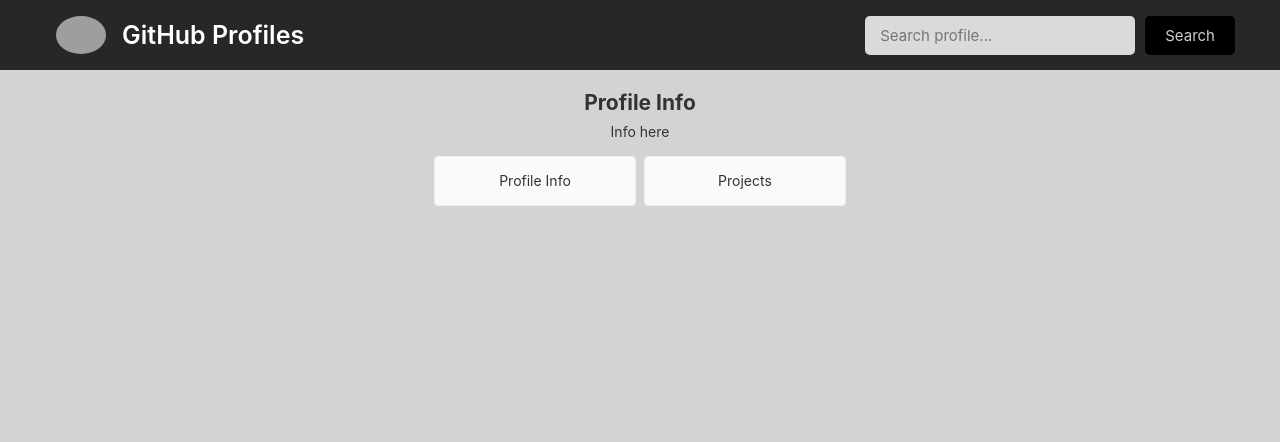
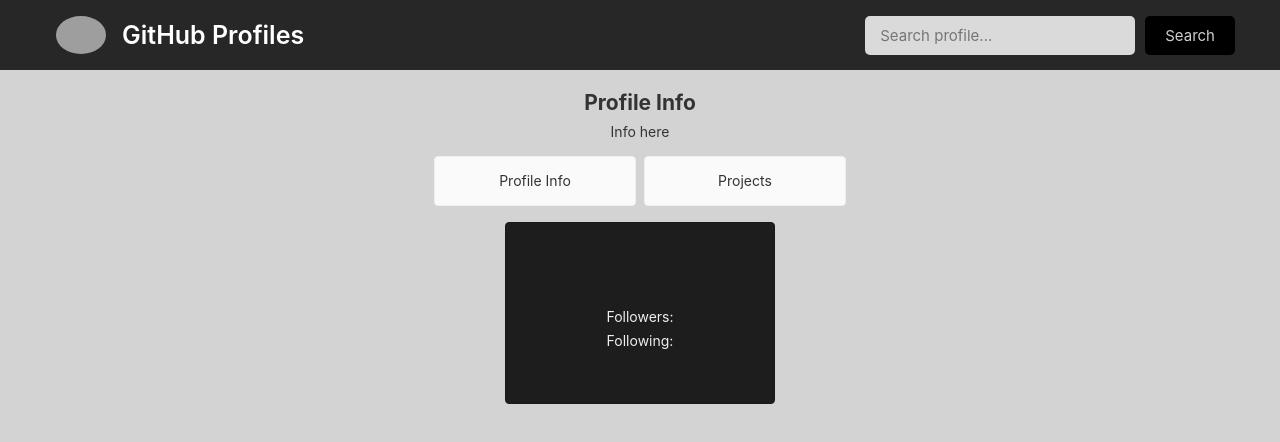
Before and after one commit to spenpeq-cav/github-profiles-angular, an Angular app: page / in a window 1280 px wide. Shown: the top 442 px of the page. Built offline with nearby package versions, Linux system fonts and the light colour scheme; grey boxes are pictures that could not be loaded.

Commit message:
Data from GitHub api, input query, render some data

```diff
--- /dev/null
+++ b/src/app/ProfileData.ts
@@ -0,0 +1,10 @@
+export interface ProfileData {
+  avatar_url: string;
+  bio?: string;
+  blog?: string;
+  followers: number;
+  following: number;
+  name: string;
+  repos_url: string;
+  location?: string;
+}
--- a/src/app/app.component.html
+++ b/src/app/app.component.html
@@ -1,5 +1,5 @@
 <div>
-  <app-toolbar></app-toolbar>
+  <app-toolbar (sendProfileData)="getProfileData($event)"></app-toolbar>
   <div class="content" role="main">
     <h2>Profile Info</h2>
     <p>Info here</p>
@@ -23,5 +23,15 @@
         <span>Projects</span>
       </button>
     </div>
+
+    <div class="card card-large">
+      <img src={{avatar_url}} />
+      <h1>{{ name }}</h1>
+      <p>{{ bio }}</p>
+      <p>{{ location }}</p>
+      <p>{{ blog }}</p>
+      <p>Followers: {{ followers }}</p>
+      <p>Following: {{ following }}</p>
+    </div>
   </div>
 </div>
--- a/src/app/app.component.ts
+++ b/src/app/app.component.ts
@@ -1,10 +1,34 @@
 import { Component } from '@angular/core';
+import { ProfileData } from './ProfileData';
 
 @Component({
   selector: 'app-root',
   templateUrl: './app.component.html',
-  styleUrls: ['./app.component.css']
+  styleUrls: ['./app.component.css'],
 })
 export class AppComponent {
   title = 'github-profiles-angular';
+  profileData: {} = <ProfileData>{};
+  avatar_url?: string;
+  bio?: string;
+  blog?: string;
+  followers?: number;
+  following?: number;
+  name?: string;
+  repos_url?: string;
+  location?: string;
+
+  getProfileData(e: ProfileData) {
+    this.profileData = e;
+
+    this.avatar_url = e.avatar_url;
+    this.bio = e.bio;
+    this.blog = e.blog;
+    this.followers = e.followers;
+    this.following = e.following;
+    this.name = e.name;
+    this.repos_url = e.repos_url;
+    this.location = e.location
+    console.log(e);
+  }
 }
--- a/src/app/toolbar/toolbar.component.html
+++ b/src/app/toolbar/toolbar.component.html
@@ -9,10 +9,11 @@
   <form (ngSubmit)="getData($event)">
     <input
       type="text"
-      id=""
-      name=""
+      id="profile-name"
+      name="profile-name"
       placeholder="Search profile..."
       class="form"
+      value={{query}}
     />
     <button type="submit" class="btn">Search</button>
   </form>
--- a/src/app/toolbar/toolbar.component.ts
+++ b/src/app/toolbar/toolbar.component.ts
@@ -1,21 +1,41 @@
 import { HttpClient } from '@angular/common/http';
 import { Component, OnInit } from '@angular/core';
+import { Output, EventEmitter } from '@angular/core';
+import { ProfileData } from '../ProfileData';
+
 
 @Component({
   selector: 'app-toolbar',
   templateUrl: './toolbar.component.html',
   styleUrls: ['./toolbar.component.css'],
 })
+
 export class ToolbarComponent implements OnInit {
-  private apiUrl = 'https://api.github.com/users/spenpeq';
+  @Output() sendProfileData: EventEmitter<ProfileData> = new EventEmitter();
+  query: string = ""
+  private apiUrl = 'https://api.github.com/users/';
+  profileData: {} = <ProfileData>{}
+
   constructor(private http: HttpClient) {}
 
   ngOnInit(): void {}
 
   getData(event: any) {
     event.preventDefault();
-    return this.http.get(this.apiUrl).subscribe((response) => {
-      console.log(response);
+    this.query = event.target[0].value
+    this.apiUrl = this.apiUrl + this.query
+    return this.http.get(this.apiUrl).subscribe((res: any) => {
+      this.profileData = <ProfileData>{
+        avatar_url : res.avatar_url,
+        bio: res.bio,
+        blog: res.blog,
+        followers: res.followers,
+        following: res.following,
+        name: res.name,
+        repos_url: res.repos_url,
+        location: res.location
+      }
+      this.sendProfileData.emit(<ProfileData>this.profileData)
     });
   }
 }
--- a/src/styles.css
+++ b/src/styles.css
@@ -122,6 +122,27 @@
   width: 168px;
 }
 
+.card-large {
+  all: unset;
+  border-radius: 4px;
+  border: 1px solid rgb(25, 25, 25);
+  background-color: #1d1d1d;
+  height: fit-content;
+  width: fit-content;
+  margin: 0 8px 16px;
+  padding: 50px 100px;
+  justify-content: center;
+  align-items: center;
+  transition: all 0.2s ease-in-out;
+  line-height: 24px;
+  text-align: center;
+  color: #eee;
+}
+.card-large img {
+  border-radius: 50%;
+  width: 250px;
+}
+
 .card-container .card {
   cursor: pointer;
 }
```
